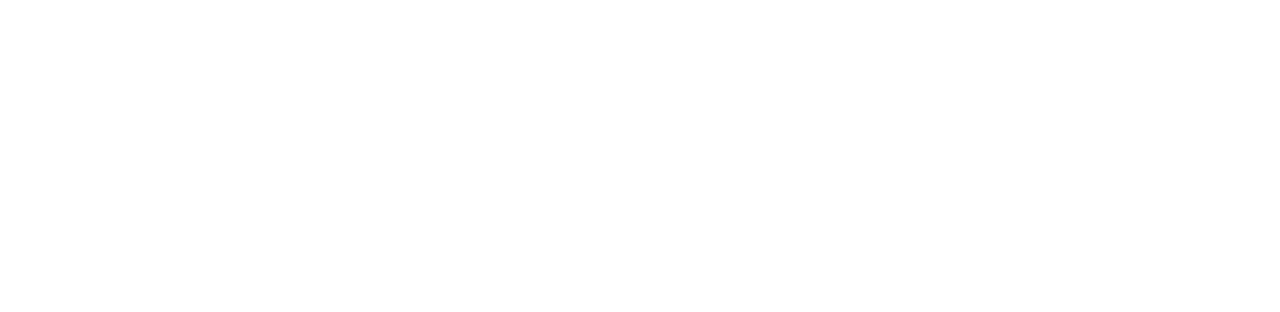
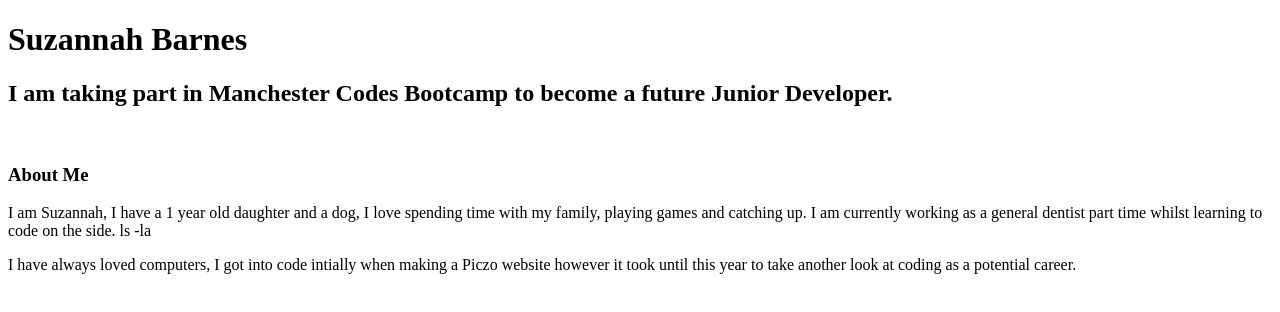
Before and after one commit to SuzBarnes/portfolio, a plain HTML site: page index.html in a window 1280 px wide. Drawn offline with Linux system fonts and the light colour scheme.

Commit message:
updated p

```diff
--- a/index.html
+++ b/index.html
@@ -7,6 +7,16 @@ Suzannah Barnes
 </head>
 
 <body>
+    <h1>
+        Suzannah Barnes
+    </h1>
+<h2> I am taking part in Manchester Codes Bootcamp to become a future Junior Developer.</h2>
+<br />
+<h3> About Me </h3>
+<p> I am Suzannah, I have a 1 year old daughter and a dog, I love spending time with my family, playing games and catching up. I am currently working as a general dentist part time whilst learning to code on the side. ls -la
+
+</p>
+<p> I have always loved computers, I got into code intially when making a Piczo website however it took until this year to take another look at coding as a potential career.</p>
 
 </body>
 
```
